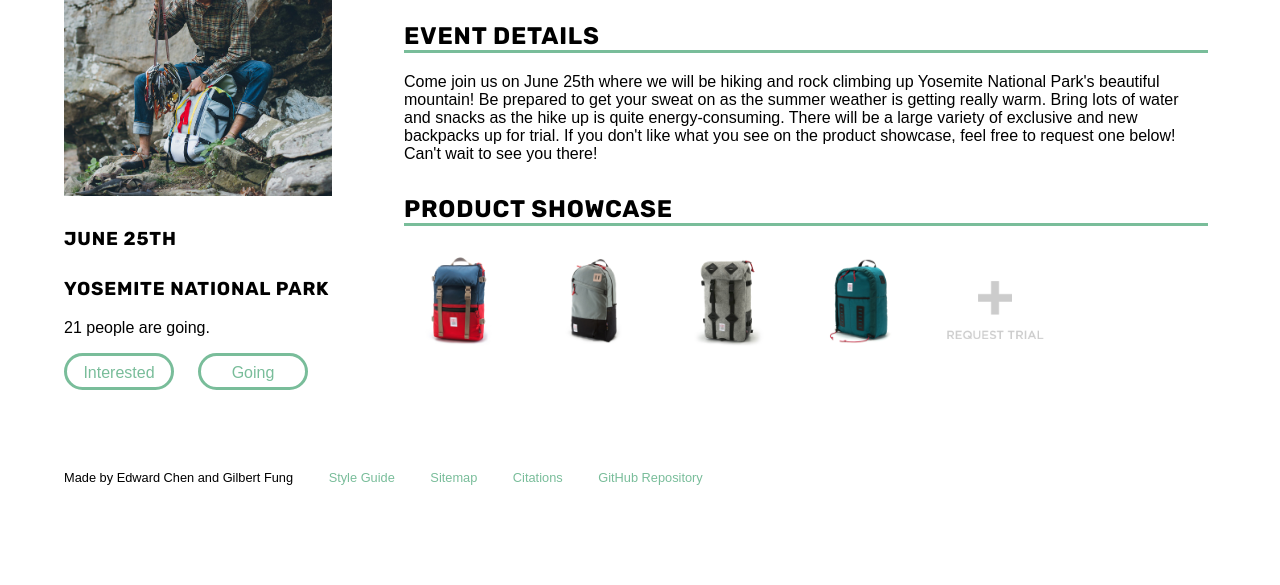
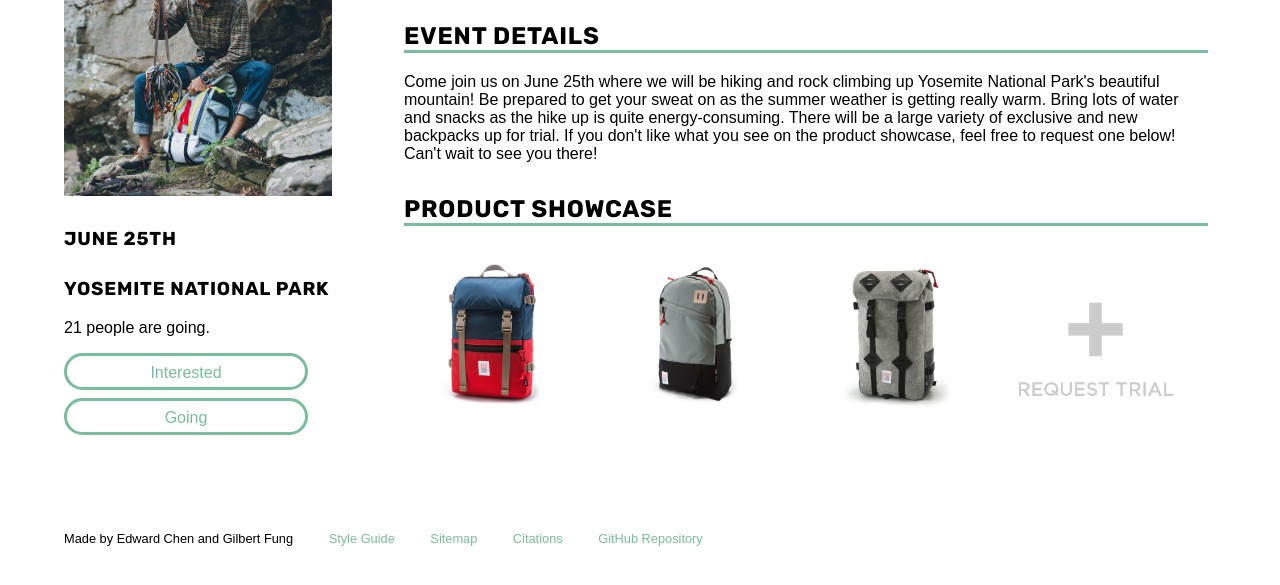
Before and after one commit to gilbertfung/iat339-wildpacks, a plain HTML site: page hiking-event.html in a window 1280 px wide. Shown: the part 175-760 px from the top of the page. Drawn offline with nearby package versions, Linux system fonts and the light colour scheme; a web font is replaced by a local one.

Commit message:
Added more responsiveness to the whole page

```diff
--- a/hiking-event.html
+++ b/hiking-event.html
@@ -33,17 +33,17 @@
   <section>
   <article>
   	<div class="grid">
-  		<div class="grid-xs-12-12 grid-sm-6-12 grid-md-3-12">
+  		<div class="grid-xs-12-12 grid-sm-12-12 grid-md-4-12 grid-lg-3-12">
 
   		<div class="event-sidebar">
   			<img src="img/events/event_2_cropped.jpg" alt="">
   			  	<h3>June 25th</h3>
   				<h3>Yosemite National Park</h3>
   				<p>21 people are going.</p>
-          <div class="grid-md-6-12">
+          <div class="grid-sm-12-12 grid-md-12-12">
       			<a class="button button-submit rsvp" href="#">Interested</a>
           </div>
-          <div class="grid-md-6-12">
+          <div class="grid-sm-12-12 grid-md-12-12">
       			<a class="button button-submit rsvp" href="#">Going</a>
           </div>
 
@@ -51,7 +51,7 @@
 		</div>
 
 
-  	<div class="grid-xs-12-12 grid-sm-6-12 grid-md-9-12 event-details-grid">
+  	<div class="grid-xs-12-12 grid-sm-12-12 grid-md-8-12 grid-lg-9-12 event-details-grid">
 		<section class="event-header">
   			<h1>Rock Climbing @ Yosemite</h1>
   			</section>
@@ -59,35 +59,28 @@
   			<h2>Event Details</h2>
   				<p>Come join us on June 25th where we will be hiking and rock climbing up Yosemite National Park's beautiful mountain! Be prepared to get your sweat on as the summer weather is getting really warm. Bring lots of water and snacks as the hike up is quite energy-consuming. There will be a large variety of exclusive and new backpacks up for trial. If you don't like what you see on the product showcase, feel free to request one below! Can't wait to see you there!</p>
   			<h2>Product Showcase</h2>
-  			<div class="grid-xs-12-12 grid-sm-6-12 grid-md-2-12">
+  			<div class="grid-xs-12-12 grid-sm-6-12 grid-md-4-12 grid-lg-3-12">
  				<a class="listing-item" href="shop-backpack-rugged.html">
 				<figure class="listing-item">
 				<img src="img/products/topo_bag1.jpg" alt="Red and blue backpack">
 				</figure>
 				</a>
   			</div>
-  			<div class="grid-xs-12-12 grid-sm-6-12 grid-md-2-12">
+  			<div class="grid-xs-12-12 grid-sm-6-12 grid-md-4-12 grid-lg-3-12">
  				<a class="listing-item" href="shop-backpack-everyday.html">
 				<figure class="listing-item">
 				<img src="img/products/topo_bag2.jpg" alt="Grey backpack">
 				</figure>
 				</a>
   			</div>
-  			<div class="grid-xs-12-12 grid-sm-6-12 grid-md-2-12">
+  			<div class="grid-xs-12-12 grid-sm-6-12 grid-md-4-12 grid-lg-3-12">
  				<a class="listing-item" href="shop-backpack-knapsack.html">
 				<figure class="listing-item">
 				<img src="img/products/topo_bag3.jpg" alt="Grey tall backpack">
 				</figure>
 				</a>
   			</div>
-  			<div class="grid-xs-12-12 grid-sm-6-12 grid-md-2-12">
- 				<a class="listing-item" href="shop-backpack-rugged.html">
-				<figure class="listing-item">
-				<img src="img/products/topo_bag4.jpg" alt="Small green backpack">
-				</figure>
-				</a>
-  			</div>
-  			<div class="grid-xs-12-12 grid-sm-6-12 grid-md-2-12">
+  			<div class="grid-xs-12-12 grid-sm-6-12 grid-md-4-12 grid-lg-3-12">
  				<a class="listing-item" href="shop-backpack-everyday.html">
 				<figure class="listing-item">
 				<img src="img/trial-request.png" alt="request a product trial">
```
